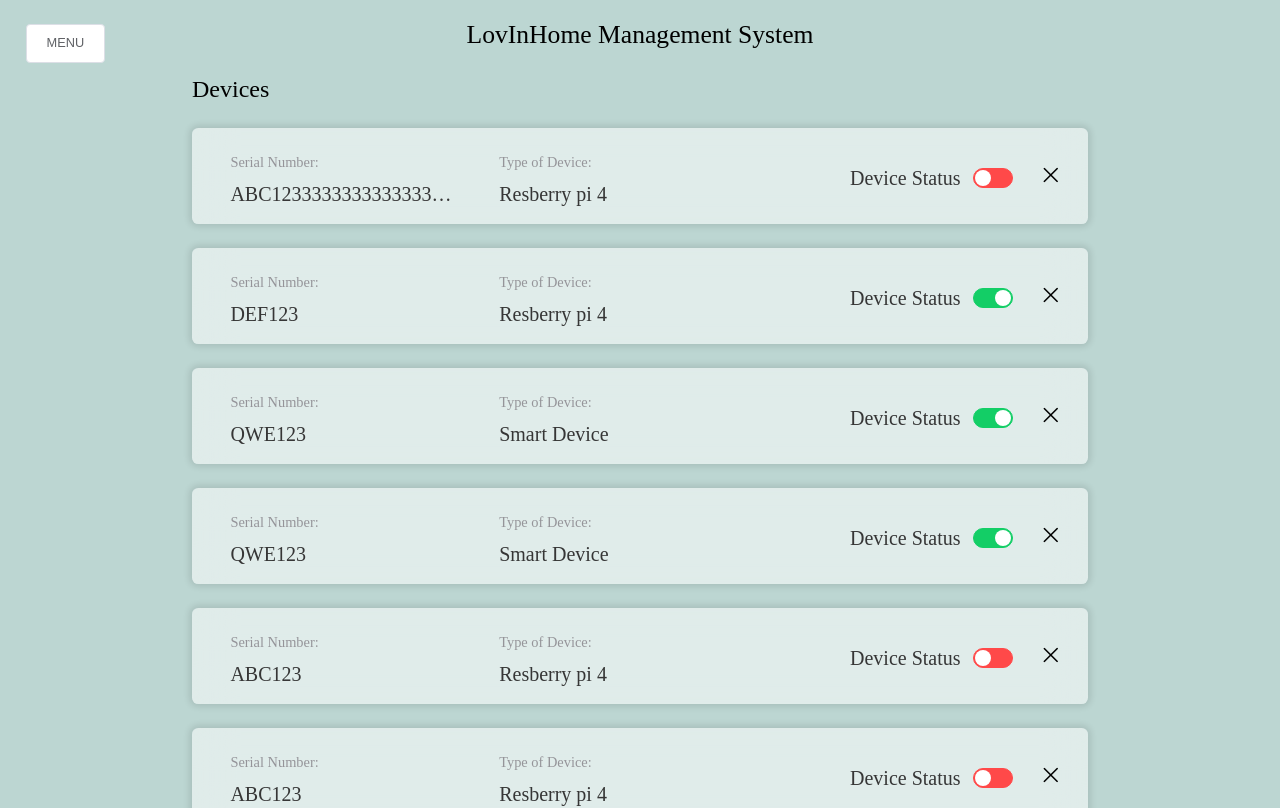
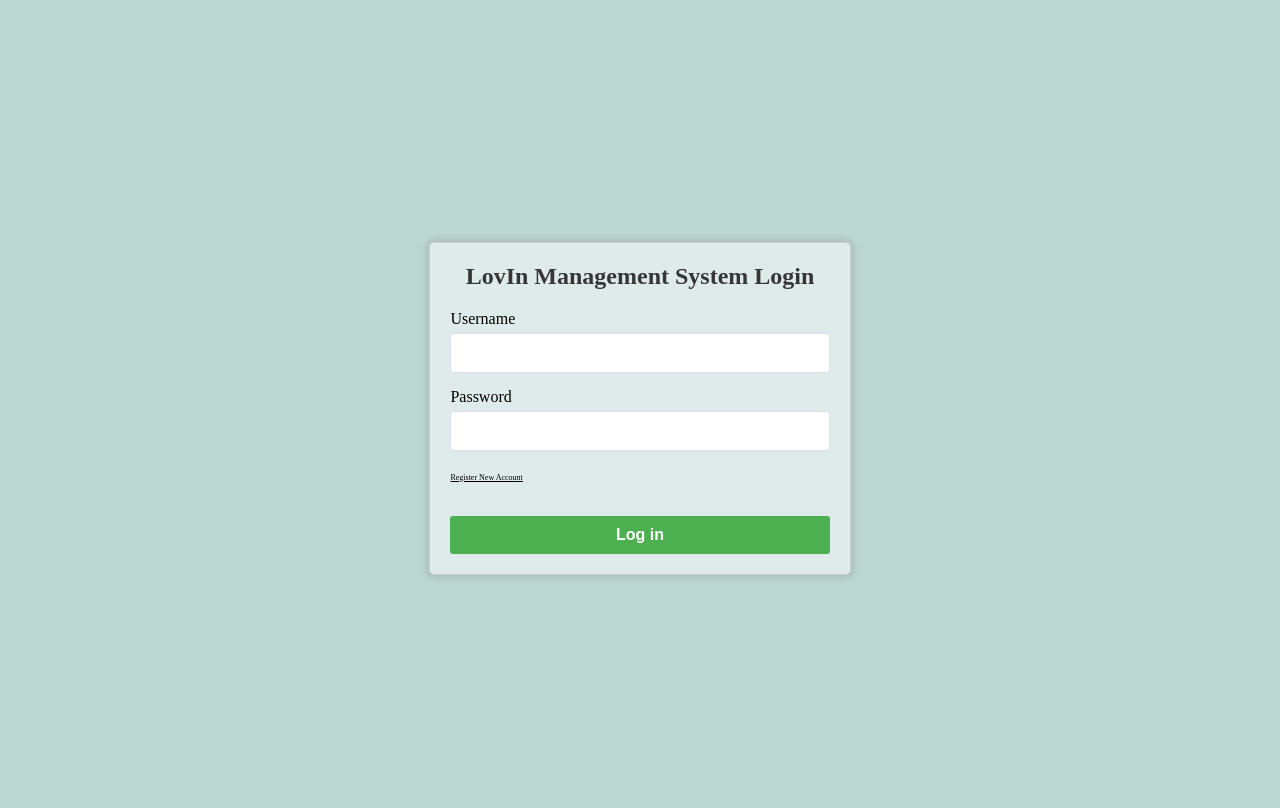
Before and after one commit to Ty11347/LoveInHome_frontend, a Vue app: page / in a window 1280 px wide. Shown: the top 808 px of the page. Built offline with nearby package versions, Linux system fonts and the light colour scheme; what view-design would draw is missing.

Commit message:
add login and register for front-end

```diff
--- /dev/null
+++ b/src/accounts/account.js
@@ -0,0 +1,12 @@
+var acc = [
+  {
+    username: "tianyi",
+    password: "123",
+  },
+  {
+    username: "xiang",
+    password: "123",
+  }
+]
+
+export default acc
--- a/src/components/HomeView.vue
+++ b/src/components/HomeView.vue
@@ -1,5 +1,6 @@
 <template>
-  <div class="home">
+  <div>
+    <div class="home" v-if="page !== 99 && page !== 100">
       <div class="home-title">LovInHome Management System</div>
       <div class="home-main-body">
         <div class="home-user-list-body">
@@ -22,8 +23,13 @@
           <house-management v-if="page === 1"></house-management>
           <parameter-management v-if="page === 2"></parameter-management>
           <user-management v-if="page === 3"></user-management>
+
+
         </div>
       </div>
+    </div>
+    <login-page v-if="page === 99"></login-page>
+    <reg-page v-if="page === 100"></reg-page>
   </div>
 </template>
 
@@ -33,10 +39,14 @@ import UserManagement from "@/components/userManagement";
 import HouseManagement from "@/components/houseManagement";
 import ParameterManagement from "@/components/parameterManagement";
 import DeviceManagement from "@/components/deviceManagement";
+import LoginPage from "@/components/loginPage";
+import RegPage from "@/components/regPage";
 
 export default {
   name: 'HelloWorld',
   components: {
+    RegPage,
+    LoginPage,
     DeviceManagement,
     ParameterManagement,
     HouseManagement,
@@ -70,6 +80,10 @@ export default {
           name: "House Parameter Management",
           page: 4
         },
+        {
+          name: "Log Out",
+          page: 99
+        }
       ], // menu bar item list and according page numbers
     }
   },
--- /dev/null
+++ b/src/components/loginPage.vue
@@ -0,0 +1,174 @@
+<template>
+  <div class="login-main-wrapper">
+    <div class="login-container">
+      <div class="login">
+        <h2>LovIn Management System Login</h2>
+        <form @submit.prevent="login">
+          <div class="form-group">
+            <label for="username">Username</label>
+            <el-input id="username" v-model="username" placeholder="" clearable></el-input>
+          </div>
+          <div class="form-group">
+            <label for="password">Password</label>
+            <el-input id="password" v-model="password" placeholder="" show-password clearable></el-input>
+          </div>
+          <div class="form-group">
+            <span class="new-reg-text" @click="toReg">
+              Register New Account
+            </span>
+          </div>
+          <button type="submit" style="margin-top: 4vh" id="login-btn">Log in</button>
+        </form>
+      </div>
+    </div>
+  </div>
+</template>
+
+<script>
+
+import acc from "../accounts/account";
+import {mapMutations} from "vuex";
+
+export default {
+  name: "regPage",
+  data() {
+    //这里存放数据
+    return {
+      username: '',
+      password: '',
+      account: [
+        {
+          username: "tianyi",
+          password: "123",
+        },
+        {
+          username: "xiang",
+          password: "123",
+        }
+      ]
+    };
+  },
+  //监听属性 类似于data概念
+  computed: {},
+  //监控data中的数据变化
+  watch: {},
+  //方法集合
+  methods: {
+    ...mapMutations("system/", ["set_page"]),
+    validateInput(input){
+      return JSON.stringify(input).trim();
+    },
+    login() {
+      this.validateInput(this.username);
+      this.validateInput(this.password);
+      if (this.username === '' || this.password === ''){
+        this.loginFail(1);
+        return
+      }
+      if (acc.find(item => item.username === this.username && item.password === this.password) !== undefined) {
+        this.set_page(0);
+      } else {
+        this.loginFail(0);
+      }
+    },
+    loginFail(code) {
+      var loginBtn = document.getElementById("login-btn");
+      loginBtn.style.transition = "all 0.2s";
+      if (code === 0){
+        loginBtn.innerText = "Invalid Username/Password";
+      } else if (code === 1){
+        loginBtn.innerText = "Empty Username/Password";
+      }
+      loginBtn.style.backgroundColor = "#ff5555";
+      this.password = "";
+      this.username = "";
+      setTimeout(() => {
+        loginBtn.style.transition = "all 0.5s";
+        loginBtn.innerText = "Login";
+        loginBtn.style.backgroundColor = "#4caf50";
+      }, 1500);
+    },
+
+    toReg(){
+      this.set_page(100);
+    }
+  },
+}
+</script>
+
+<style scoped>
+.login-main-wrapper {
+  background-color: #bcd6d2;
+}
+
+.login-container {
+  display: flex;
+  justify-content: center;
+  align-items: center;
+  height: 100vh;
+}
+
+.login {
+  width: 30%;
+  max-width: 40vw;
+  padding: 20px;
+  border: 1px solid #ccc;
+  border-radius: 5px;
+  background-color: #ffffff88;
+  box-shadow: 0 0 6px 3px rgba(0, 0, 0, 0.1);
+}
+
+.login-window {
+  margin: 25vh auto;
+  width: 50vw;
+  height: 50vh;
+  border-radius: 5mm;
+  border: 1px solid black;
+  vertical-align: middle;
+}
+
+h2 {
+  text-align: center;
+  font-weight: 600;
+  color: #363636;
+  margin: 0 0 20px 0;
+}
+
+.form-group {
+  margin-bottom: 15px;
+}
+
+label {
+  display: block;
+  margin-bottom: 5px;
+}
+
+button {
+  display: block;
+  width: 100%;
+  padding: 10px;
+  font-size: 16px;
+  font-weight: bold;
+  color: #fff;
+  background-color: #4caf50;
+  border: none;
+  border-radius: 3px;
+  cursor: pointer;
+}
+
+.error {
+  color: red;
+  text-align: center;
+  margin-top: 10px;
+}
+
+.new-reg-text {
+  font-size: 1vh;
+  text-decoration: underline;
+  cursor: pointer;
+}
+
+.new-reg-text:hover {
+  color: black;
+}
+</style>
--- /dev/null
+++ b/src/components/regPage.vue
@@ -0,0 +1,189 @@
+<template>
+  <div class="reg-main-wrapper">
+    <div class="reg-container">
+      <div class="reg">
+        <h2>Register New Account</h2>
+        <form @submit.prevent="register">
+          <div class="form-group">
+            <label for="username">Username</label>
+            <el-input id="username" v-model="username" placeholder="" clearable></el-input>
+          </div>
+          <div class="form-group">
+            <label for="password">Password</label>
+            <el-input id="password" v-model="password" placeholder="" show-password clearable></el-input>
+          </div>
+          <div class="form-group">
+            <label for="confirm-password">Confirm Password</label>
+            <el-input id="confirm-password" v-model="confirmPassword" placeholder="" show-password clearable></el-input>
+          </div>
+          <button type="submit" style="margin-top: 4vh" id="login-btn">Register</button>
+        </form>
+      </div>
+    </div>
+  </div>
+</template>
+
+<script>
+
+import acc from "../accounts/account";
+import {mapMutations} from "vuex";
+
+export default {
+  name: "loginPage",
+  data() {
+    //这里存放数据
+    return {
+      username: '',
+      password: '',
+      confirmPassword: '',
+      account: [
+        {
+          username: "tianyi",
+          password: "123",
+        },
+        {
+          username: "xiang",
+          password: "123",
+        }
+      ]
+    };
+  },
+  //监听属性 类似于data概念
+  computed: {},
+  //监控data中的数据变化
+  watch: {},
+  //方法集合
+  methods: {
+    ...mapMutations("system/", ["set_page"]),
+    validateInput(input) {
+      return JSON.stringify(input).trim();
+    },
+    register() {
+      this.validateInput(this.username);
+      this.validateInput(this.password);
+      if (this.password !== this.confirmPassword) {
+        this.regFail(3);
+        return;
+      }
+      if (this.username === '' || this.password === '' || this.confirmPassword === '') {
+        this.regFail(1);
+        return;
+      }
+      if (acc.find(item => item.username === this.username && item.password === this.password) !== undefined) {
+        this.regFail(2);
+        return;
+      } else {
+        acc.push(
+            {
+              username: this.username,
+              password: this.password
+            }
+        )
+        this.set_page(99);
+      }
+    },
+    regFail(code) {
+      var loginBtn = document.getElementById("login-btn");
+      loginBtn.style.transition = "all 0.2s";
+      if (code === 0) {
+        loginBtn.innerText = "Invalid Username/Password";
+      } else if (code === 1) {
+        loginBtn.innerText = "Empty Username/Password";
+      } else if (code === 2) {
+        loginBtn.innerText = "User Exists";
+      } else if (code === 3) {
+        loginBtn.innerText = "Passwords Are Not Identical";
+      }
+      loginBtn.style.backgroundColor = "#ff5555";
+      this.password = "";
+      this.username = "";
+      setTimeout(() => {
+        loginBtn.style.transition = "all 0.5s";
+        loginBtn.innerText = "Login";
+        loginBtn.style.backgroundColor = "#4caf50";
+      }, 1500);
+    },
+
+    toLogin() {
+      this.set_page(99);
+    }
+  },
+}
+</script>
+
+<style scoped>
+.reg-main-wrapper {
+  background-color: #bcd6d2;
+}
+
+.reg-container {
+  display: flex;
+  justify-content: center;
+  align-items: center;
+  height: 100vh;
+}
+
+.reg {
+  width: 30%;
+  max-width: 40vw;
+  padding: 20px;
+  border: 1px solid #ccc;
+  border-radius: 5px;
+  background-color: #ffffff88;
+  box-shadow: 0 0 6px 3px rgba(0, 0, 0, 0.1);
+}
+
+.reg-window {
+  margin: 25vh auto;
+  width: 50vw;
+  height: 50vh;
+  border-radius: 5mm;
+  border: 1px solid black;
+  vertical-align: middle;
+}
+
+h2 {
+  text-align: center;
+  font-weight: 600;
+  color: #363636;
+  margin: 0 0 20px 0;
+}
+
+.form-group {
+  margin-bottom: 15px;
+}
+
+label {
+  display: block;
+  margin-bottom: 5px;
+}
+
+button {
+  display: block;
+  width: 100%;
+  padding: 10px;
+  font-size: 16px;
+  font-weight: bold;
+  color: #fff;
+  background-color: #4caf50;
+  border: none;
+  border-radius: 3px;
+  cursor: pointer;
+}
+
+.error {
+  color: red;
+  text-align: center;
+  margin-top: 10px;
+}
+
+.new-reg-text {
+  font-size: 1vh;
+  text-decoration: underline;
+  cursor: pointer;
+}
+
+.new-reg-text:hover {
+  color: black;
+}
+</style>
--- a/src/store/modules/system.js
+++ b/src/store/modules/system.js
@@ -1,5 +1,5 @@
 const state = {
-  page: 0,
+  page: 99,
   loading: false,
 }
 
```
Also changed, not shown: src/components/registrationPage1.vue (added, +13 -0 lines). Lines whose indentation alone changed are shown as unchanged.
